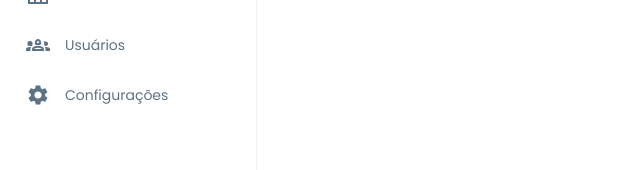
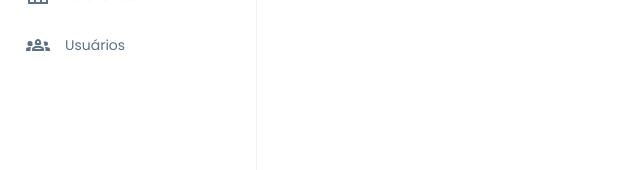
Before and after one commit to ByteCarlos/custo-facil-web, a React (Create React App) app: page /despesas in a window 1280 px wide. Shown: the part 336-506 px from the top of the page, without its empty margins (0-640 px from the left). Built offline with nearby package versions, Linux system fonts and the light colour scheme; a web font is replaced by a local one.

Commit message:
feat: create new components

```diff
--- a/src/components/sidebar/CSidebar.tsx
+++ b/src/components/sidebar/CSidebar.tsx
@@ -51,12 +51,6 @@ const CSidebar: React.FC = () => {
                             Usuários
                         </MenuItem>
                     </Link>
-
-                    <Link to="/configuracoes">
-                        <MenuItem className='menu-item' icon={<Settings className='menu-icon' />}>
-                            Configurações
-                        </MenuItem>
-                    </Link>
                 </div>
 
                 <div className="sidebar-footer">
```
Also changed, not shown: src/pages/competencias/Competencias.tsx (added, +10 -0 lines), src/pages/despesas/Despesas.tsx (added, +10 -0 lines), src/pages/relatorios/Relatorios.tsx (added, +10 -0 lines), src/pages/usuarios/Usuarios.tsx (added, +10 -0 lines), src/pages/competencias/Competencias.css (added), src/pages/despesas/Despesas.css (added), src/pages/relatorios/Relatorios.css (added), src/pages/usuarios/Usuarios.css (added).
